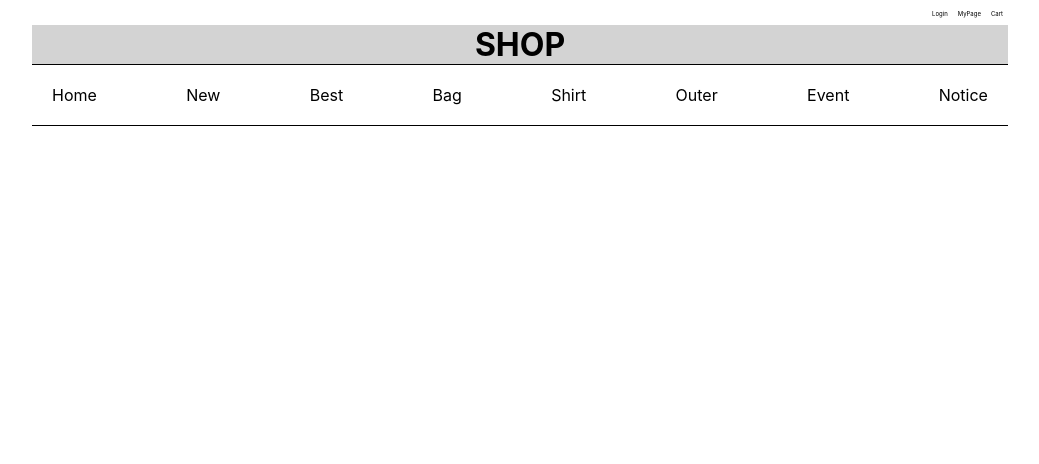
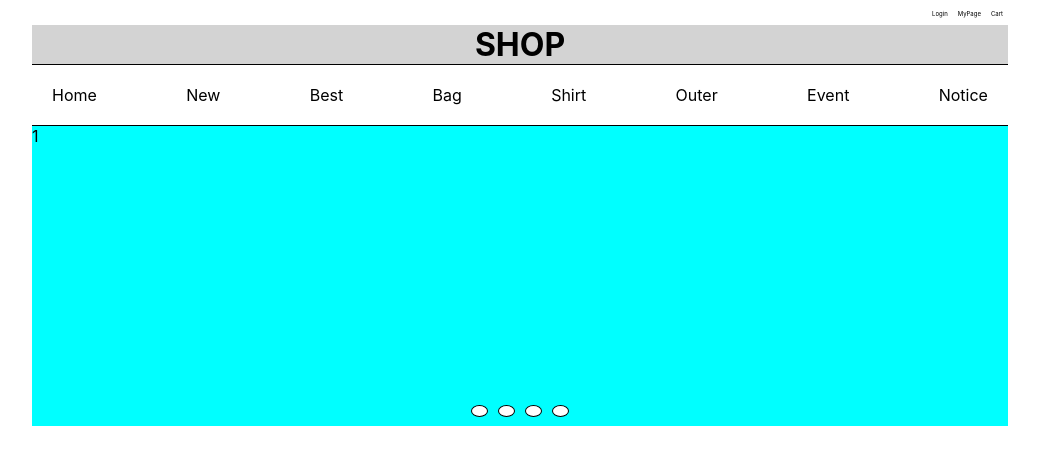
Before and after one commit to gowoo97/shoppingReact, a React (Create React App) app in the folder react/shopping_react/: page / in a window 1280 px wide. Shown: the top 464 px of the page, without its empty margins (120-1159 px from the left). Built offline with nearby package versions, Linux system fonts and the light colour scheme.

Commit message:
슬라이드 디자인

```diff
--- a/react/shopping_react/src/App.js
+++ b/react/shopping_react/src/App.js
@@ -1,6 +1,7 @@
 import './App.css';
 import Header from './components/header/Header';
 import Nav from './components/nav/Nav';
+import Slide from './components/content/Slide';
 import { BrowserRouter, Route, Switch, Link } from "react-router-dom";
 function App() {
   return (
@@ -8,6 +9,7 @@ function App() {
     <div className="App">
         <Header></Header>
         <Nav></Nav>
+        <Slide></Slide>
     </div>
     </BrowserRouter>
   );
--- a/react/shopping_react/src/components/content/Slide.js
+++ b/react/shopping_react/src/components/content/Slide.js
@@ -1,9 +1,21 @@
 import styles from './Slide.module.css';
 
 const Slide = () =>{
+
     return (
         <div className={ styles.slide }>
             <div className={ styles.slide_container}>
+                <div className={styles.slide_item}>1</div>
+                <div className={styles.slide_item}>2</div>
+                <div className={styles.slide_item}>3</div>
+                <div className={styles.slide_item}>4</div>
+                <div className={styles.slide_item}>5</div>
+            </div>
+            <div className={styles.dots}>
+                <span className={styles.dot}></span>
+                <span className={styles.dot}></span>
+                <span className={styles.dot}></span>
+                <span className={styles.dot}></span>
 
             </div>
         </div>
--- a/react/shopping_react/src/components/content/Slide.module.css
+++ b/react/shopping_react/src/components/content/Slide.module.css
@@ -0,0 +1,60 @@
+.slide{
+   position: relative;
+
+}
+.slide_container{
+
+    width: 100%;
+    height: 300px;
+    display: flex;
+
+    overflow: hidden;
+
+}
+
+
+.slide_item{
+    position: relative;
+    min-width: 976px;
+}
+
+.slide_item:nth-child(1){
+    background-color: aqua;
+
+}
+
+.slide_item:nth-child(2){
+    background-color: blue;
+}
+
+.slide_item:nth-child(3){
+    background-color: brown;
+}
+
+.slide_item:nth-child(4){
+    background-color: chartreuse;
+}
+
+.slide_item:nth-child(5){
+    background-color: darkgreen;
+}
+
+.dots{
+
+    position: absolute;
+
+    left: 50%;
+    bottom: 0;
+    transform: translateX(-50%);
+}
+
+.dot{
+    display: inline-block;
+    width: 15px;
+    height: 10px;
+    border: 1px solid black;
+    border-radius: 50%;
+    margin: 5px;
+    background-color: white;
+    cursor: pointer;
+}
```
